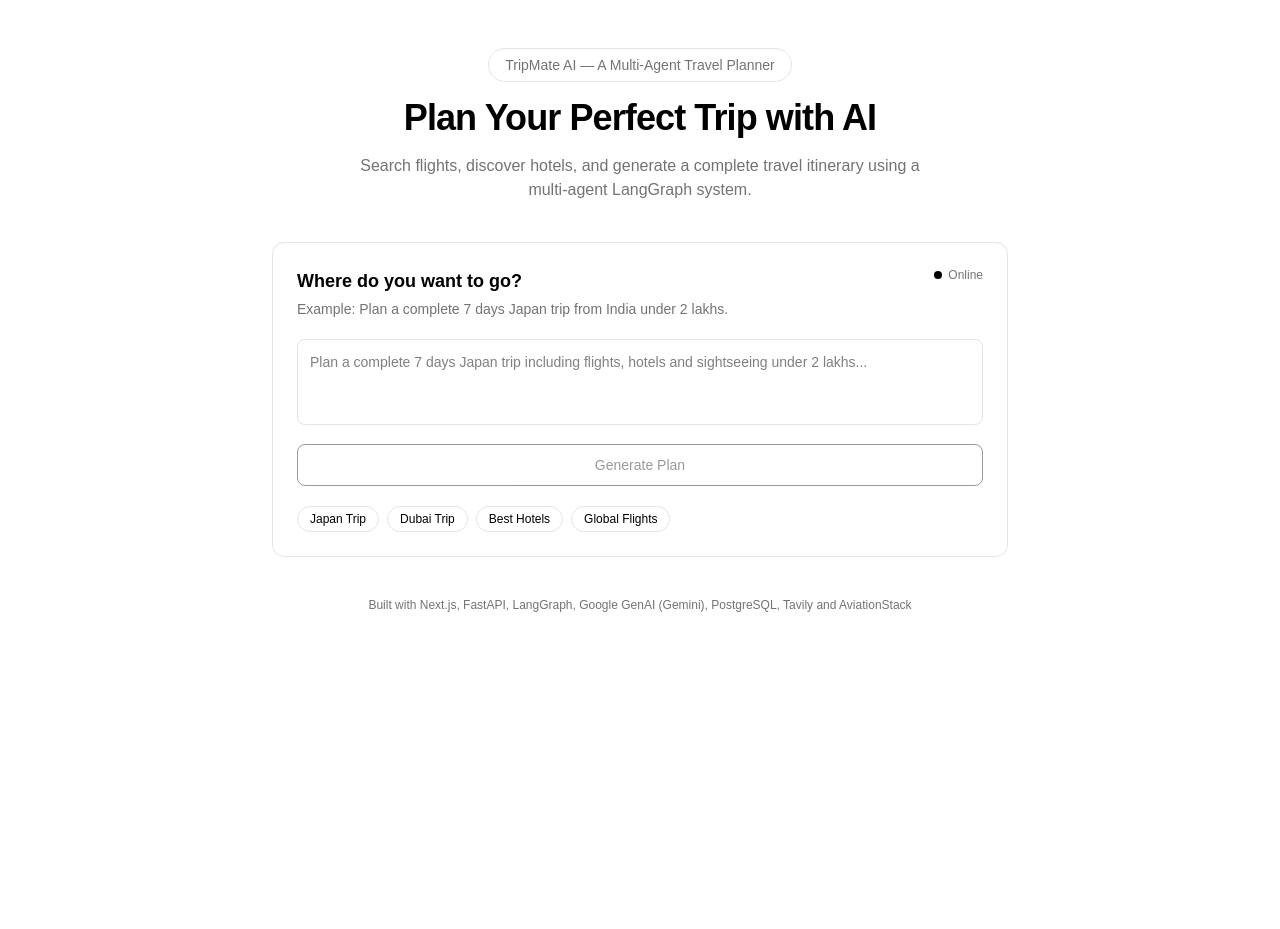
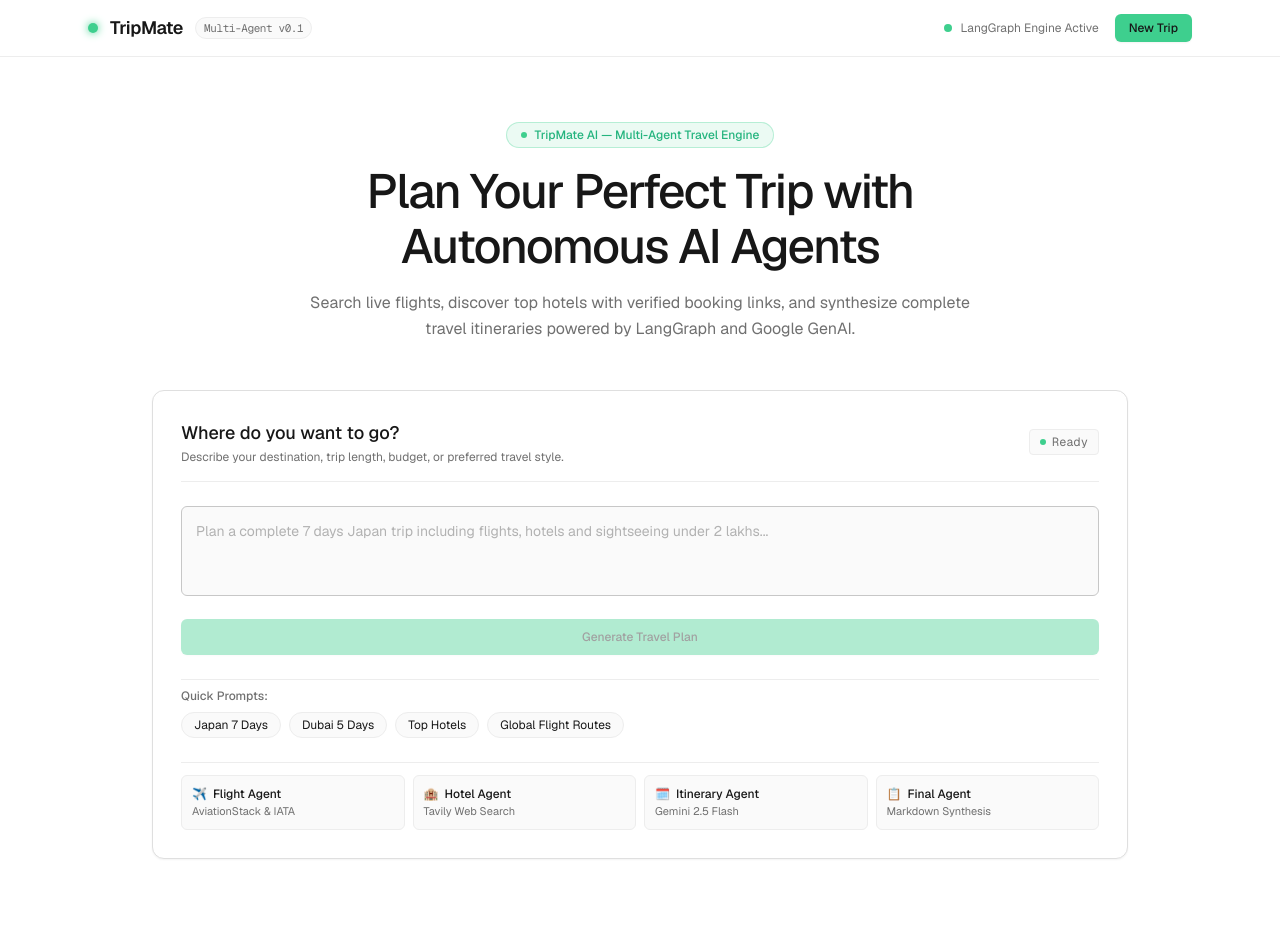
Before and after one commit to Callme-VR/frentend, a Next.js app: page / in a window 1280 px wide. Shown: the top 929 px of the page. Before the commit the page ends 800 px from the top, so only its background shows below. Built offline with nearby package versions, Linux system fonts and the light colour scheme; no server answers.

Commit message:
feat: add frontend UI, styling, and design documentation for TripMate application

```diff
--- a/app/globals.css
+++ b/app/globals.css
@@ -1,33 +1,155 @@
 @import "tailwindcss";
 
 :root {
-  --background: #ffffff;
-  --foreground: #000000;
-  --border: #e5e5e5;
-  --muted: #f5f5f5;
-  --muted-foreground: #737373;
+  --primary: #3ecf8e;
+  --primary-deep: #24b47e;
+  --primary-soft: #4ade80;
+  --ink: #171717;
+  --ink-secondary: #212121;
+  --ink-mute: #707070;
+  --ink-mute-2: #9a9a9a;
+  --ink-faint: #b2b2b2;
+  --on-primary: #171717;
+  --on-dark: #ffffff;
+  --canvas: #ffffff;
+  --canvas-soft: #fafafa;
+  --canvas-night: #1c1c1c;
+  --canvas-night-soft: #202020;
+  --hairline: #dfdfdf;
+  --hairline-strong: #c7c7c7;
+  --hairline-cool: #ededed;
+  --hairline-cool-2: #efefef;
+  --hairline-cool-3: #d4d4d4;
 }
 
 @theme inline {
-  --color-background: var(--background);
-  --color-foreground: var(--foreground);
-  --font-sans: var(--font-geist-sans);
-  --font-mono: var(--font-geist-mono);
+  --color-primary: var(--primary);
+  --color-primary-deep: var(--primary-deep);
+  --color-primary-soft: var(--primary-soft);
+  --color-ink: var(--ink);
+  --color-ink-mute: var(--ink-mute);
+  --color-canvas: var(--canvas);
+  --color-canvas-soft: var(--canvas-soft);
+  --color-canvas-night: var(--canvas-night);
+  --color-hairline: var(--hairline);
+  --color-hairline-cool: var(--hairline-cool);
+  --font-sans: var(--font-geist-sans), Circular, 'Helvetica Neue', Helvetica, Arial, sans-serif;
+  --font-mono: var(--font-geist-mono), ui-monospace, Menlo, Monaco, Consolas, monospace;
 }
 
 body {
-  background: var(--background);
-  color: var(--foreground);
-  font-family: Arial, Helvetica, sans-serif;
+  background-color: var(--canvas);
+  color: var(--ink);
+  font-family: var(--font-sans);
+  -webkit-font-smoothing: antialiased;
+  -moz-osx-font-smoothing: grayscale;
 }
 
-.markdown h1 { font-size: 1.5rem; font-weight: 700; margin-top: 1.5rem; margin-bottom: 0.5rem; }
-.markdown h2 { font-size: 1.25rem; font-weight: 600; margin-top: 1.25rem; margin-bottom: 0.5rem; }
-.markdown h3 { font-size: 1.125rem; font-weight: 600; margin-top: 1rem; margin-bottom: 0.25rem; }
-.markdown p { margin-bottom: 0.75rem; line-height: 1.625; }
-.markdown ul, .markdown ol { padding-left: 1.5rem; margin-bottom: 0.75rem; }
-.markdown li { margin-bottom: 0.25rem; }
-.markdown strong { font-weight: 600; }
-.markdown a { color: #000; text-decoration: underline; text-underline-offset: 2px; font-weight: 500; }
-.markdown a:hover { background: #000; color: #fff; }
-.markdown hr { border: none; border-top: 1px solid var(--border); margin: 1.25rem 0; }
+.tracking-display {
+  letter-spacing: -0.035em;
+}
+
+/* Markdown Styling conforming to DESIGN.md */
+.markdown {
+  color: var(--ink);
+  font-size: 0.9375rem;
+  line-height: 1.6;
+}
+
+.markdown h1 {
+  font-size: 1.5rem;
+  font-weight: 500;
+  letter-spacing: -0.02em;
+  margin-top: 1.5rem;
+  margin-bottom: 0.75rem;
+  color: var(--ink);
+  padding-bottom: 0.5rem;
+  border-bottom: 1px solid var(--hairline-cool);
+}
+
+.markdown h2 {
+  font-size: 1.25rem;
+  font-weight: 500;
+  letter-spacing: -0.015em;
+  margin-top: 1.25rem;
+  margin-bottom: 0.5rem;
+  color: var(--ink);
+}
+
+.markdown h3 {
+  font-size: 1.05rem;
+  font-weight: 500;
+  margin-top: 1rem;
+  margin-bottom: 0.5rem;
+  color: var(--ink);
+}
+
+.markdown p {
+  margin-bottom: 0.85rem;
+}
+
+.markdown ul,
+.markdown ol {
+  padding-left: 1.25rem;
+  margin-bottom: 0.85rem;
+}
+
+.markdown li {
+  margin-bottom: 0.35rem;
+}
+
+.markdown strong {
+  font-weight: 600;
+  color: var(--ink);
+}
+
+.markdown a {
+  color: #24b47e;
+  font-weight: 500;
+  text-decoration: underline;
+  text-underline-offset: 3px;
+  transition: color 0.15s ease;
+}
+
+.markdown a:hover {
+  color: var(--primary);
+}
+
+.markdown hr {
+  border: none;
+  border-top: 1px solid var(--hairline);
+  margin: 1.5rem 0;
+}
+
+.markdown blockquote {
+  border-left: 3px solid var(--primary);
+  padding-left: 1rem;
+  color: var(--ink-mute);
+  margin: 1rem 0;
+  font-style: italic;
+}
+
+.markdown code {
+  font-family: var(--font-mono);
+  font-size: 0.875rem;
+  background-color: var(--canvas-soft);
+  border: 1px solid var(--hairline-cool);
+  padding: 0.15rem 0.4rem;
+  border-radius: 4px;
+}
+
+.markdown pre {
+  background-color: var(--canvas-night);
+  color: var(--on-dark);
+  padding: 1rem;
+  border-radius: 6px;
+  overflow-x: auto;
+  margin: 1rem 0;
+}
+
+.markdown pre code {
+  background-color: transparent;
+  border: none;
+  color: inherit;
+  padding: 0;
+}
--- a/app/page.tsx
+++ b/app/page.tsx
@@ -5,10 +5,17 @@
 import axios from "axios";
 
 const QUICK_PROMPTS = [
-  { label: "Japan Trip", text: "Plan a complete 7 days Japan trip including flights, hotels and sightseeing under 2 lakhs." },
-  { label: "Dubai Trip", text: "Plan a 5 days Dubai trip with flights, hotels and sightseeing." },
-  { label: "Best Hotels", text: "Suggest top-rated hotels in Tokyo, Dubai and Bangkok with booking links and price ranges." },
-  { label: "Global Flights", text: "Give me all country flight info." },
+  { label: "Japan 7 Days", text: "Plan a complete 7 days Japan trip including flights, hotels and sightseeing under 2 lakhs." },
+  { label: "Dubai 5 Days", text: "Plan a 5 days Dubai trip with flights, hotels and sightseeing." },
+  { label: "Top Hotels", text: "Suggest top-rated hotels in Tokyo, Dubai and Bangkok with booking links and price ranges." },
+  { label: "Global Flight Routes", text: "Give me all country flight info and popular flight routes." },
+];
+
+const AGENT_STEPS = [
+  { name: "Flight Agent", icon: "✈️", desc: "AviationStack & IATA" },
+  { name: "Hotel Agent", icon: "🏨", desc: "Tavily Web Search" },
+  { name: "Itinerary Agent", icon: "🗓️", desc: "Gemini 2.5 Flash" },
+  { name: "Final Agent", icon: "📋", desc: "Markdown Synthesis" },
 ];
 
 export default function Home() {
@@ -17,12 +24,13 @@
   const [result, setResult] = useState<string | null>(null);
   const [threadId, setThreadId] = useState<string | null>(null);
   const [error, setError] = useState<string | null>(null);
+  const [copied, setCopied] = useState(false);
   const resultRef = useRef<HTMLDivElement>(null);
   const abortControllerRef = useRef<AbortController | null>(null);
 
   useEffect(() => {
     // Silently pre-warm backend server when the app is first opened
-    axios.get("/api/ai").catch(() => {});
+    axios.get("/api/ai").catch(() => { });
   }, []);
 
   const cancelRequest = useCallback(() => {
@@ -45,6 +53,7 @@
     setError(null);
     setResult(null);
     setThreadId(null);
+    setCopied(false);
 
     try {
       const res = await axios.post("/api/ai", { message }, { signal: controller.signal });
@@ -57,6 +66,11 @@
 
       setResult(data.answer);
       setThreadId(data.thread_id);
+
+      // Scroll to result after state update
+      setTimeout(() => {
+        resultRef.current?.scrollIntoView({ behavior: "smooth", block: "start" });
+      }, 100);
     } catch (e) {
       if (axios.isCancel(e) || (e instanceof Error && e.name === "CanceledError")) {
         setError("Plan generation cancelled.");
@@ -81,55 +95,99 @@
     [sendMessage]
   );
 
+  const handleCopy = useCallback(() => {
+    if (!result) return;
+    navigator.clipboard.writeText(result);
+    setCopied(true);
+    setTimeout(() => setCopied(false), 2000);
+  }, [result]);
+
   return (
-    <main className="flex-1 mx-auto w-full max-w-3xl px-4 py-12 space-y-10">
-      <section className="text-center space-y-4">
-        <div className="inline-flex items-center gap-2 border border-[var(--border)] rounded-full px-4 py-1.5 text-sm text-[var(--muted-foreground)]">
-          TripMate AI — A Multi-Agent Travel Planner
+    <div className="min-h-screen flex flex-col bg-[var(--canvas)] text-[var(--ink)] selection:bg-[#3ecf8e]/30 selection:text-[#171717]">
+      {/* Supabase-inspired Top Navigation (nav-bar-light) */}
+      <header className="border-b border-[var(--hairline-cool)] sticky top-0 z-50 bg-[var(--canvas)]/90 backdrop-blur-md">
+        <div className="max-w-6xl mx-auto px-4 sm:px-6 h-14 flex items-center justify-between">
+          <div className="flex items-center gap-3 font-medium text-base tracking-tight">
+            <span className="w-2.5 h-2.5 rounded-full bg-[#3ecf8e] inline-block shadow-[0_0_8px_#3ecf8e]" />
+            <span className="font-semibold text-lg text-[var(--ink)]">TripMate</span>
+            <span className="text-[11px] font-mono font-normal px-2 py-0.5 rounded-full bg-[var(--canvas-soft)] text-[var(--ink-mute)] border border-[var(--hairline-cool)]">
+              Multi-Agent v0.1
+            </span>
           </div>
-        <h1 className="text-4xl font-bold tracking-tight">Plan Your Perfect Trip with AI</h1>
-        <p className="text-[var(--muted-foreground)] max-w-xl mx-auto">
-          Search flights, discover hotels, and generate a complete travel itinerary using a multi-agent LangGraph system.
+
+          <div className="flex items-center gap-4">
+            <div className="hidden md:flex items-center gap-2 text-xs text-[var(--ink-mute)]">
+              <span className="w-2 h-2 rounded-full bg-[#3ecf8e] animate-pulse" />
+              LangGraph Engine Active
+            </div>
+            <button
+              onClick={() => window.scrollTo({ top: 0, behavior: "smooth" })}
+              className="bg-[#3ecf8e] hover:bg-[#24b47e] text-[#171717] font-medium text-xs px-3.5 py-1.5 rounded-[6px] transition-all shadow-xs cursor-pointer"
+            >
+              New Trip
+            </button>
+          </div>
+        </div>
+      </header>
+
+      {/* Main Content Area */}
+      <main className="flex-1 max-w-5xl mx-auto w-full px-4 sm:px-6 py-10 sm:py-16 space-y-12">
+        {/* Hero Section */}
+        <section className="text-center space-y-4 max-w-3xl mx-auto">
+          <div className="inline-flex items-center gap-2 bg-[#3ecf8e]/10 border border-[#3ecf8e]/30 rounded-full px-3.5 py-1 text-xs font-medium text-[#24b47e]">
+            <span className="w-1.5 h-1.5 rounded-full bg-[#3ecf8e]" />
+            TripMate AI — Multi-Agent Travel Engine
+          </div>
+
+          <h1 className="text-3xl sm:text-5xl font-medium tracking-display text-[var(--ink)] leading-[1.15]">
+            Plan Your Perfect Trip with Autonomous AI Agents
+          </h1>
+
+          <p className="text-sm sm:text-base text-[var(--ink-mute)] max-w-2xl mx-auto leading-relaxed">
+            Search live flights, discover top hotels with verified booking links, and synthesize complete travel itineraries powered by LangGraph and Google GenAI.
           </p>
         </section>
 
-      <section className="border border-[var(--border)] rounded-xl p-6 space-y-5">
-        <div className="flex items-start justify-between gap-4">
+        {/* Agent Workspace Card (card-feature-light) */}
+        <section className="border border-[var(--hairline)] rounded-[12px] bg-[var(--canvas)] p-5 sm:p-7 shadow-xs space-y-6">
+          <div className="flex items-center justify-between gap-4 border-b border-[var(--hairline-cool)] pb-4">
             <div>
-            <h2 className="text-lg font-semibold">Where do you want to go?</h2>
-            <p className="text-sm text-[var(--muted-foreground)] mt-1">
-              Example: Plan a complete 7 days Japan trip from India under 2 lakhs.
+              <h2 className="text-base sm:text-lg font-medium text-[var(--ink)]">Where do you want to go?</h2>
+              <p className="text-xs text-[var(--ink-mute)] mt-0.5">
+                Describe your destination, trip length, budget, or preferred travel style.
               </p>
             </div>
-          <div className="flex items-center gap-1.5 text-xs text-[var(--muted-foreground)] shrink-0">
-            <span className="w-2 h-2 rounded-full bg-[var(--foreground)]" />
-            Online
+            <div className="flex items-center gap-1.5 text-xs text-[var(--ink-mute)] shrink-0 font-mono bg-[var(--canvas-soft)] border border-[var(--hairline-cool)] px-2.5 py-1 rounded-[4px]">
+              <span className="w-1.5 h-1.5 rounded-full bg-[#3ecf8e]" />
+              Ready
             </div>
           </div>
 
-        <div className="space-y-3">
+          {/* Textarea Input Section */}
+          <div className="space-y-4">
             <textarea
               value={input}
               onChange={(e) => setInput(e.target.value)}
               onKeyDown={handleKeyDown}
               placeholder="Plan a complete 7 days Japan trip including flights, hotels and sightseeing under 2 lakhs..."
               rows={3}
-            className="w-full resize-none border border-[var(--border)] rounded-lg p-3 text-sm outline-none focus:border-[var(--foreground)] transition-colors bg-transparent"
+              className="w-full resize-none border border-[var(--hairline-strong)] rounded-[6px] p-3.5 text-sm outline-none focus:border-[#171717] focus:ring-1 focus:ring-[#171717] transition-all bg-[var(--canvas-soft)] placeholder:text-[var(--ink-faint)] font-sans"
             />
-          <div className="flex gap-2">
+
+            <div className="flex flex-wrap sm:flex-nowrap gap-2.5">
               {loading ? (
                 <>
                   <button
                     disabled
-                  className="flex-1 border border-[var(--foreground)] rounded-lg py-2.5 text-sm font-medium opacity-70 pointer-events-none flex items-center justify-center gap-2"
+                    className="flex-1 bg-[#3ecf8e]/70 text-[#171717] font-medium text-xs rounded-[6px] py-2.5 px-4 flex items-center justify-center gap-2 cursor-wait"
                   >
-                  <span className="w-4 h-4 border border-current border-t-transparent rounded-full animate-spin" />
-                  Generating...
+                    <span className="w-3.5 h-3.5 border-2 border-[#171717] border-t-transparent rounded-full animate-spin" />
+                    Executing Multi-Agent Workflow...
                   </button>
                   <button
                     type="button"
                     onClick={cancelRequest}
-                  className="border border-red-500/50 text-red-500 hover:bg-red-500/10 rounded-lg px-5 py-2.5 text-sm font-medium transition-colors cursor-pointer"
+                    className="border border-red-500/30 text-red-600 hover:bg-red-50 font-medium text-xs rounded-[6px] px-4 py-2.5 transition-colors cursor-pointer"
                   >
                     Cancel
                   </button>
@@ -140,15 +198,15 @@
                     type="button"
                     onClick={sendMessage}
                     disabled={!input.trim()}
-                  className="flex-1 border border-[var(--foreground)] rounded-lg py-2.5 text-sm font-medium hover:bg-[var(--foreground)] hover:text-[var(--background)] disabled:opacity-40 disabled:pointer-events-none transition-colors"
+                    className="flex-1 bg-[#3ecf8e] hover:bg-[#24b47e] active:bg-[#24b47e] text-[#171717] font-medium text-xs rounded-[6px] py-2.5 px-4 transition-all disabled:opacity-40 disabled:pointer-events-none shadow-xs cursor-pointer"
                   >
-                  Generate Plan
+                    Generate Travel Plan
                   </button>
                   {input.trim() && (
                     <button
                       type="button"
                       onClick={() => setInput("")}
-                    className="border border-[var(--border)] rounded-lg px-4 py-2.5 text-sm text-[var(--muted-foreground)] hover:bg-[var(--muted)] hover:text-[var(--foreground)] transition-colors"
+                      className="border border-[var(--hairline-strong)] hover:bg-[var(--canvas-soft)] text-[var(--ink-mute)] hover:text-[var(--ink)] font-medium text-xs rounded-[6px] px-4 py-2.5 transition-colors cursor-pointer"
                     >
                       Clear
                     </button>
@@ -158,58 +216,136 @@
             </div>
           </div>
 
+          {/* Quick Prompt Pills (pill-tag-soft) */}
+          <div className="pt-2 border-t border-[var(--hairline-cool)]">
+            <span className="text-xs text-[var(--ink-mute)] font-medium block mb-2">Quick Prompts:</span>
             <div className="flex flex-wrap gap-2">
               {QUICK_PROMPTS.map((p) => (
                 <button
                   key={p.label}
                   onClick={() => setInput(p.text)}
-              className="border border-[var(--border)] rounded-full px-3 py-1 text-xs hover:bg-[var(--muted)] transition-colors"
+                  className="bg-[var(--canvas-soft)] hover:bg-[var(--canvas)] text-[var(--ink)] border border-[var(--hairline-cool)] hover:border-[var(--hairline-strong)] text-xs rounded-full px-3 py-1 transition-all cursor-pointer"
                 >
                   {p.label}
                 </button>
               ))}
             </div>
+          </div>
+
+          {/* LangGraph 4-Agent Workflow Progress Bar */}
+          <div className="grid grid-cols-2 sm:grid-cols-4 gap-2 pt-3 border-t border-[var(--hairline-cool)]">
+            {AGENT_STEPS.map((step, idx) => (
+              <div
+                key={step.name}
+                className={`p-2.5 rounded-[6px] border text-xs transition-all ${loading
+                  ? "border-[#3ecf8e]/50 bg-[#3ecf8e]/5 animate-pulse"
+                  : result
+                    ? "border-[#3ecf8e]/40 bg-[#3ecf8e]/5"
+                    : "border-[var(--hairline-cool)] bg-[var(--canvas-soft)]"
+                  }`}
+              >
+                <div className="flex items-center gap-1.5 font-medium text-[var(--ink)]">
+                  <span>{step.icon}</span>
+                  <span>{step.name}</span>
+                </div>
+                <div className="text-[11px] text-[var(--ink-mute)] mt-0.5">{step.desc}</div>
+              </div>
+            ))}
+          </div>
         </section>
 
+        {/* Error Section */}
         {error && (
-        <section className="border border-[var(--foreground)] rounded-xl p-4 bg-[var(--muted)]">
-          <p className="text-sm">{error}</p>
+          <section className="border border-red-300 rounded-[8px] p-4 bg-red-50/50 text-red-700 text-xs sm:text-sm font-medium">
+            ⚠️ {error}
           </section>
         )}
 
+        {/* AI Travel Plan Result Display */}
         {result && (
-        <section className="space-y-4">
-          <div className="flex items-start justify-between gap-4">
+          <section ref={resultRef} className="space-y-4 scroll-mt-20">
+            <div className="flex flex-wrap items-center justify-between gap-3 border-b border-[var(--hairline-cool)] pb-3">
               <div>
-              <h2 className="text-lg font-semibold">Your AI Travel Plan</h2>
-              <p className="text-xs text-[var(--muted-foreground)] mt-0.5">Thread ID: {threadId}</p>
+                <h2 className="text-lg font-medium tracking-tight text-[var(--ink)]">Your AI Travel Plan</h2>
+                {threadId && (
+                  <span className="text-xs font-mono text-[var(--ink-mute)] mt-0.5 block">
+                    Session Thread: {threadId}
+                  </span>
+                )}
               </div>
-            <div className="flex gap-2 shrink-0">
+              <div className="flex gap-2">
                 <button
-                onClick={() => navigator.clipboard.writeText(result!)}
-                className="border border-[var(--border)] rounded-lg px-3 py-1.5 text-xs hover:bg-[var(--muted)] transition-colors"
+                  onClick={handleCopy}
+                  className="border border-[var(--hairline-strong)] hover:bg-[var(--canvas-soft)] rounded-[6px] px-3 py-1.5 text-xs font-medium text-[var(--ink)] transition-colors cursor-pointer"
                 >
-                Copy
+                  {copied ? "✓ Copied" : "Copy Markdown"}
                 </button>
                 <button
                   onClick={() => window.print()}
-                className="border border-[var(--border)] rounded-lg px-3 py-1.5 text-xs hover:bg-[var(--muted)] transition-colors"
+                  className="border border-[var(--hairline-strong)] hover:bg-[var(--canvas-soft)] rounded-[6px] px-3 py-1.5 text-xs font-medium text-[var(--ink)] transition-colors cursor-pointer"
                 >
-                Print
+                  Print Plan
                 </button>
               </div>
             </div>
+
             <div
-            ref={resultRef}
-            className="border border-[var(--border)] rounded-xl p-6 markdown"
+              className="border border-[var(--hairline)] rounded-[12px] p-6 sm:p-8 bg-[var(--canvas)] markdown shadow-xs"
               dangerouslySetInnerHTML={{ __html: marked.parse(result, { breaks: true }) }}
             />
           </section>
         )}
 
-      <footer className="text-center text-xs text-[var(--muted-foreground)] pb-4">
-        Built with Next.js, FastAPI, LangGraph, Google GenAI (Gemini), PostgreSQL, Tavily and AviationStack
+        {/* Feature Grid — Architecture Overview (card-feature-light & card-feature-dark) */}
+        <section className="grid grid-cols-1 md:grid-cols-3 gap-5 pt-6">
+          <div className="border border-[var(--hairline)] rounded-[12px] p-6 bg-[var(--canvas)] space-y-2">
+            <div className="w-8 h-8 rounded-[6px] bg-[#3ecf8e]/10 text-[#24b47e] flex items-center justify-center text-sm font-bold">
+              ✈️
+            </div>
+            <h3 className="text-base font-medium text-[var(--ink)]">Flight Intelligence</h3>
+            <p className="text-xs text-[var(--ink-mute)] leading-relaxed">
+              Real-time flight routes and airport lookups via AviationStack, pycountry, and airportsdata IATA resolution.
+            </p>
+          </div>
+
+          <div className="border border-[var(--hairline)] rounded-[12px] p-6 bg-[var(--canvas)] space-y-2">
+            <div className="w-8 h-8 rounded-[6px] bg-[#3ecf8e]/10 text-[#24b47e] flex items-center justify-center text-sm font-bold">
+              🏨
+            </div>
+            <h3 className="text-base font-medium text-[var(--ink)]">Live Hotel Search</h3>
+            <p className="text-xs text-[var(--ink-mute)] leading-relaxed">
+              Queries Tavily API to fetch top-rated hotels, estimated price ranges, and verified direct booking links.
+            </p>
+          </div>
+
+          <div className="border border-[var(--hairline)] rounded-[12px] p-6 bg-[var(--canvas-night)] text-[var(--on-dark)] space-y-2">
+            <div className="w-8 h-8 rounded-[6px] bg-[#3ecf8e] text-[#171717] flex items-center justify-center text-sm font-bold">
+              🧠
+            </div>
+            <h3 className="text-base font-medium text-white">LangGraph State Graph</h3>
+            <p className="text-xs text-neutral-400 leading-relaxed">
+              Sequential 4-agent state graph compiled with MemorySaver checkpointer for thread-safe session execution.
+            </p>
+          </div>
+        </section>
+      </main>
+
+      {/* Supabase-inspired Footer (footer-light) */}
+      <footer className="border-t border-[var(--hairline-cool)] bg-[var(--canvas-soft)] text-[var(--ink-mute)] text-xs py-10 mt-16">
+        <div className="max-w-5xl mx-auto px-4 sm:px-6 flex flex-col sm:flex-row items-center justify-between gap-4">
+          <div className="flex items-center gap-2 font-medium text-[var(--ink)]">
+            <span className="w-2 h-2 rounded-full bg-[#3ecf8e]" />
+            <span>TripMate AI</span>
+            <span className="text-[11px] font-mono text-[var(--ink-mute)] font-normal">
+              © {new Date().getFullYear()}
+            </span>
+          </div>
+
+          <div className="text-center sm:text-right text-[11px] text-[var(--ink-mute)]">
+            Built with Next.js 16, FastAPI, LangGraph, Google GenAI (Gemini 2.5), Tavily & AviationStack
+          </div>
+        </div>
       </footer>
-    </main>
+    </div>
   );
 }
```
Also changed, not shown: 1 other file (tests, documents, lock files or other folders). Lines whose indentation alone changed are shown as unchanged.
